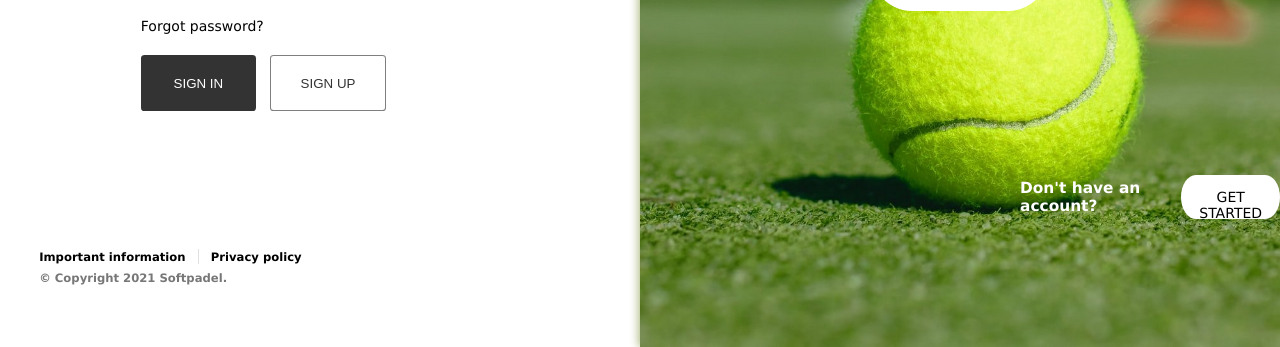
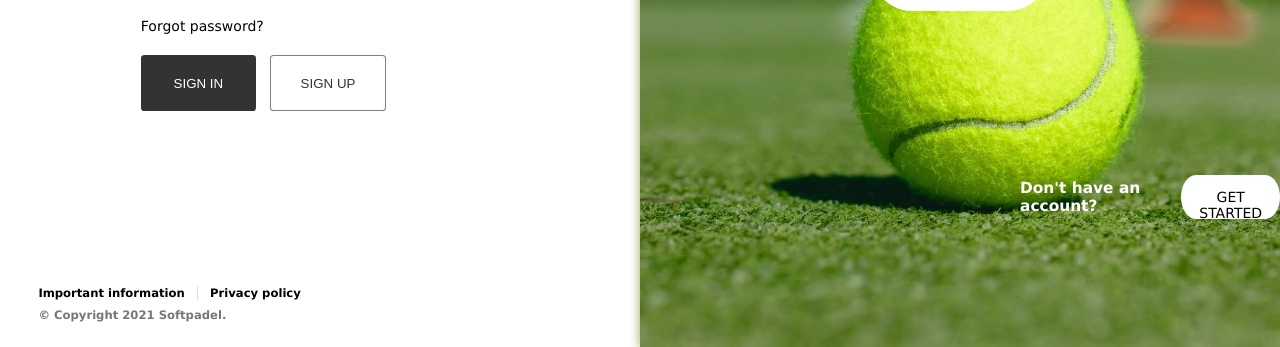
Before and after one commit to Filomeno-Merlath/SoftPadel, a website: page public/playerLogin.html in a window 1280 px wide. Shown: the part 453-800 px from the top of the page. Drawn offline with nearby package versions, Linux system fonts and the light colour scheme.

Commit message:
Update Login

```diff
--- a/public/playerLogin.html
+++ b/public/playerLogin.html
@@ -23,7 +23,9 @@
                 </a>
                 <p id="msg"></p>
             </section>
-            <sectioni id="footerSect">
+
+        </section>
+        <section class="footer">
                 <section id="infoSection">
                     <a class="info" href=""><h5>Important information</h5></a>
                     <span id="borderinfo"></span>
@@ -31,7 +33,6 @@
                 </section>
                 <h5 class="subTexto">© Copyright 2021 Softpadel.</h5>
             </section>
-        </section>
         <section class="section3">
             <section id="index"><a href="index.html"><img src="images/Logotipo-Softpadel-2.3.png"></a></section>
             <section id="registo"><h4 id="texth4" >Don't have an account?</h4><a id="registoText"href="registo.html">GET STARTED</a></section>
--- a/public/stylesheets/LoginPage.css
+++ b/public/stylesheets/LoginPage.css
@@ -7,7 +7,7 @@
 .section2{
     grid-area: form;
     width: 50vw;
-    height: 80vh;
+    height: 70vh;
 }
 
 .section3{
@@ -17,6 +17,12 @@
     background-position: bottom;
     width: 50vw;
     box-shadow: -2px 0px 8px #b3bf8a;
+}
+.footer{
+    grid-area: footer;
+    height: 10vh;
+    display: block;
+    margin-left: 6%;
 }
 #formulario{
     margin-top: 8%;
@@ -58,7 +64,8 @@ body>main{
     display: grid;
     grid-template-areas:
     'logo foto'
-    'form foto';
+    'form foto'
+    'footer foto';
 }
 
 #logo{
@@ -177,11 +184,3 @@ body>main{
     display: flex;
     align-items: center;
 }
-
-#footerSect{
-    display: block;
-    margin-left: 2.8em;
-    margin-top: 8.5em;
-    margin-bottom: auto;
-    margin-right: auto;
-}
```
